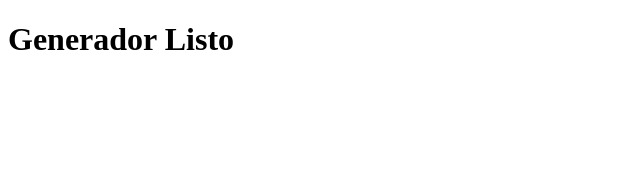
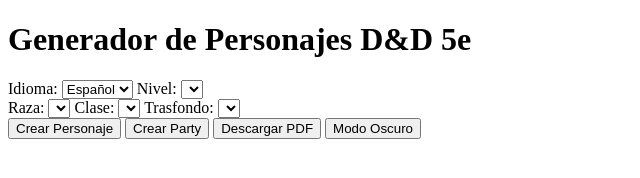
Before and after one commit to novato664/Dnd-gen-.2, a plain HTML site: page index.html in a window 1280 px wide. Shown: the whole page, without its empty margins (0-640 px from the left). Drawn offline with Linux system fonts and the light colour scheme.

Commit message:
Add files via upload

```diff
--- a/index.html
+++ b/index.html
@@ -1 +1,47 @@
-<!DOCTYPE html><html><head><meta charset='UTF-8'><title>Generador D&D</title></head><body><h1>Generador Listo</h1></body></html>
+<!DOCTYPE html>
+<html lang="es">
+<head>
+  <meta charset="UTF-8">
+  <meta name="viewport" content="width=device-width, initial-scale=1.0">
+  <title>Generador de Personajes D&D 5e</title>
+  <link rel="stylesheet" href="style.css">
+  <script src="librerias/html2pdf.bundle.min.js"></script>
+</head>
+<body>
+  <div class="contenedor">
+    <h1 id="titulo">Generador de Personajes D&D 5e</h1>
+
+    <div class="seccion">
+      <label for="idioma-selector">Idioma:</label>
+      <select id="idioma-selector">
+        <option value="es">Español</option>
+        <option value="en">English</option>
+      </select>
+
+      <label for="nivel-selector" id="nivel-label">Nivel:</label>
+      <select id="nivel-selector">
+      </select>
+    </div>
+
+    <div class="seccion">
+      <label>Raza:</label>
+      <select id="seleccion-raza"></select>
+      <label>Clase:</label>
+      <select id="seleccion-clase"></select>
+      <label>Trasfondo:</label>
+      <select id="seleccion-trasfondo"></select>
+    </div>
+
+    <div class="seccion">
+      <button onclick="generarPersonajeManual()" id="boton-crear-personaje">Crear Personaje</button>
+      <button onclick="generarParty()" id="boton-crear-party">Crear Party</button>
+      <button onclick="descargarPDF()" id="boton-descargar-pdf">Descargar PDF</button>
+      <button onclick="toggleModoOscuro()" id="boton-modo-oscuro">Modo Oscuro</button>
+    </div>
+
+    <div id="resultado"></div>
+  </div>
+
+<script src="script.js"></script>
+</body>
+</html>
```
